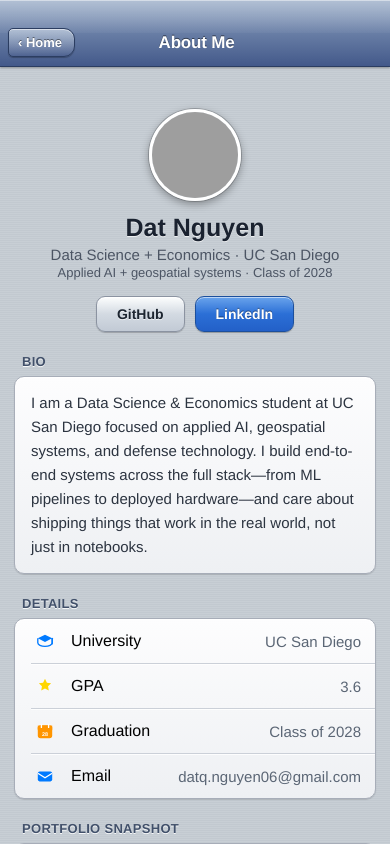
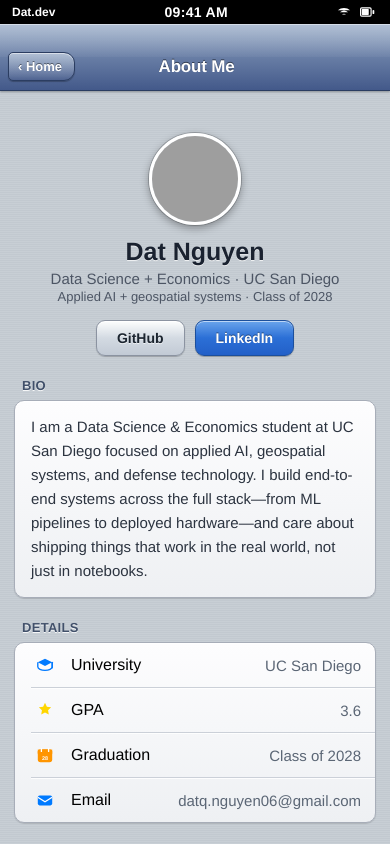
Before and after one commit to Da0t/Portfolio-Website, a React (Vite) app: page / in a window 390 px wide. Built offline with nearby package versions, Linux system fonts and the light colour scheme; grey boxes are pictures that could not be loaded.

Commit message:
fix(mobile): keep the status bar visible over open apps
The full-screen app overlay covered the status bar on every app, including the
default About screen. DESIGN.md requires it, so the overlay now starts below it.

```diff
--- a/src/mobile/MobileLayout.css
+++ b/src/mobile/MobileLayout.css
@@ -58,11 +58,12 @@
 /* ── Status bar ─────────────────────────────────────────── */
 .ipod-status {
   position: relative;
-  z-index: 10;
+  z-index: 110;
   display: flex;
   align-items: center;
   justify-content: space-between;
-  padding: 6px 8px 4px;
+  height: 24px;
+  padding: 0 8px;
   color: #fff;
   font-size: 13px;
   font-weight: 700;
@@ -249,9 +250,13 @@
 }
 
 /* ── Full-screen app ────────────────────────────────────── */
+.ipod-status-app {
+  background: #000;
+}
+
 .ipod-app-screen {
   position: fixed;
-  inset: 0;
+  inset: 24px 0 0;
   z-index: 100;
   display: flex;
   flex-direction: column;
--- a/src/mobile/MobileLayout.jsx
+++ b/src/mobile/MobileLayout.jsx
@@ -1,4 +1,5 @@
-import { useState, useEffect } from 'react'
+import { useState } from 'react'
+import useClock from '../hooks/useClock'
 import {
   AboutContent,
   ExperienceContent,
@@ -8,15 +9,6 @@ import {
 } from './MobileContent'
 import TetrisContent from './TetrisContent'
 import './MobileLayout.css'
-
-function useTime() {
-  const [t, setT] = useState(new Date())
-  useEffect(() => {
-    const id = setInterval(() => setT(new Date()), 60_000)
-    return () => clearInterval(id)
-  }, [])
-  return t.toLocaleTimeString([], { hour: '2-digit', minute: '2-digit' })
-}
 
 // ── App icon definitions ─────────────────────────────────────
 const APPS = [
@@ -96,7 +88,7 @@ const DOCK = [
 ]
 
 export default function MobileLayout() {
-  const time   = useTime()
+  const time   = useClock()
   const [open, setOpen] = useState('about')
 
   const activeApp = APPS.find(a => a.id === open)
@@ -110,7 +102,7 @@ export default function MobileLayout() {
       <div className="ipod-wallpaper" />
 
       {/* Status bar */}
-      <div className="ipod-status">
+      <div className={`ipod-status ${open ? 'ipod-status-app' : ''}`}>
         <span className="ipod-carrier">Dat.dev</span>
         <span className="ipod-time">{time}</span>
         <div className="ipod-status-right">
```
